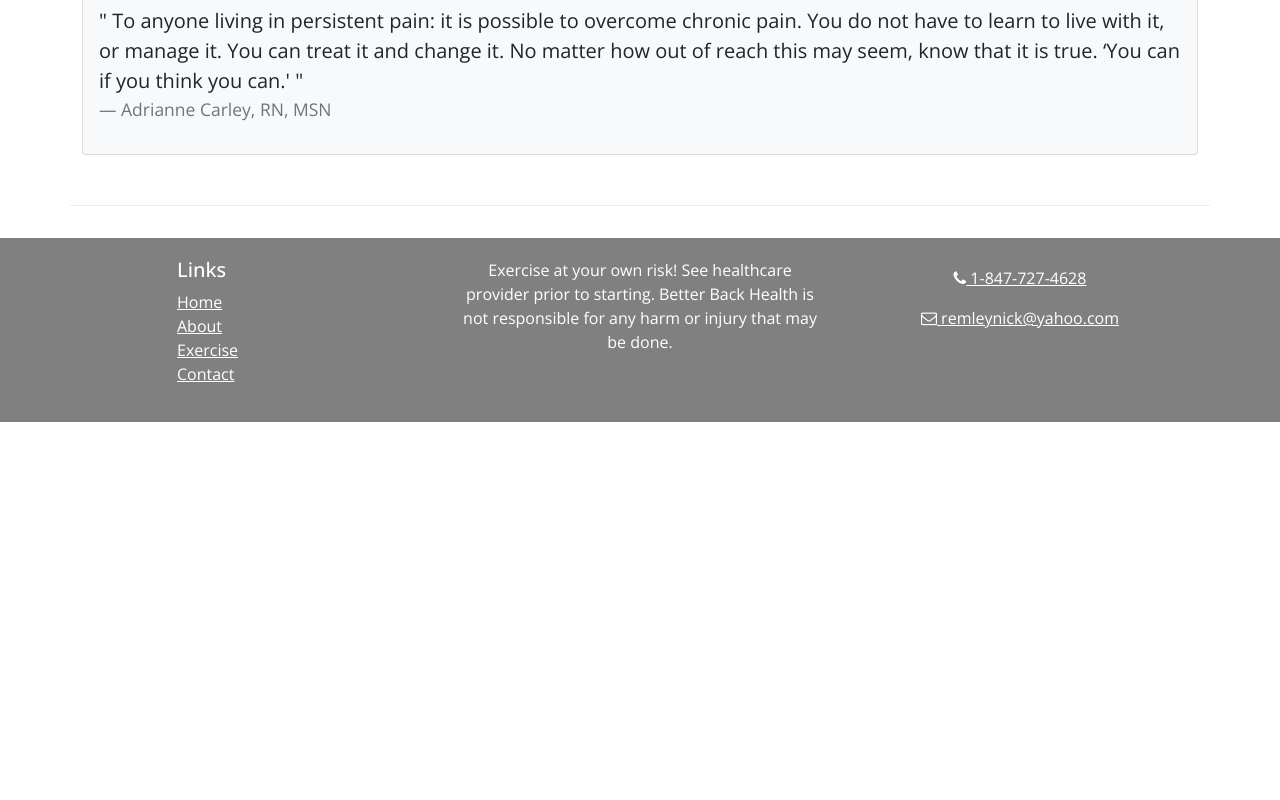
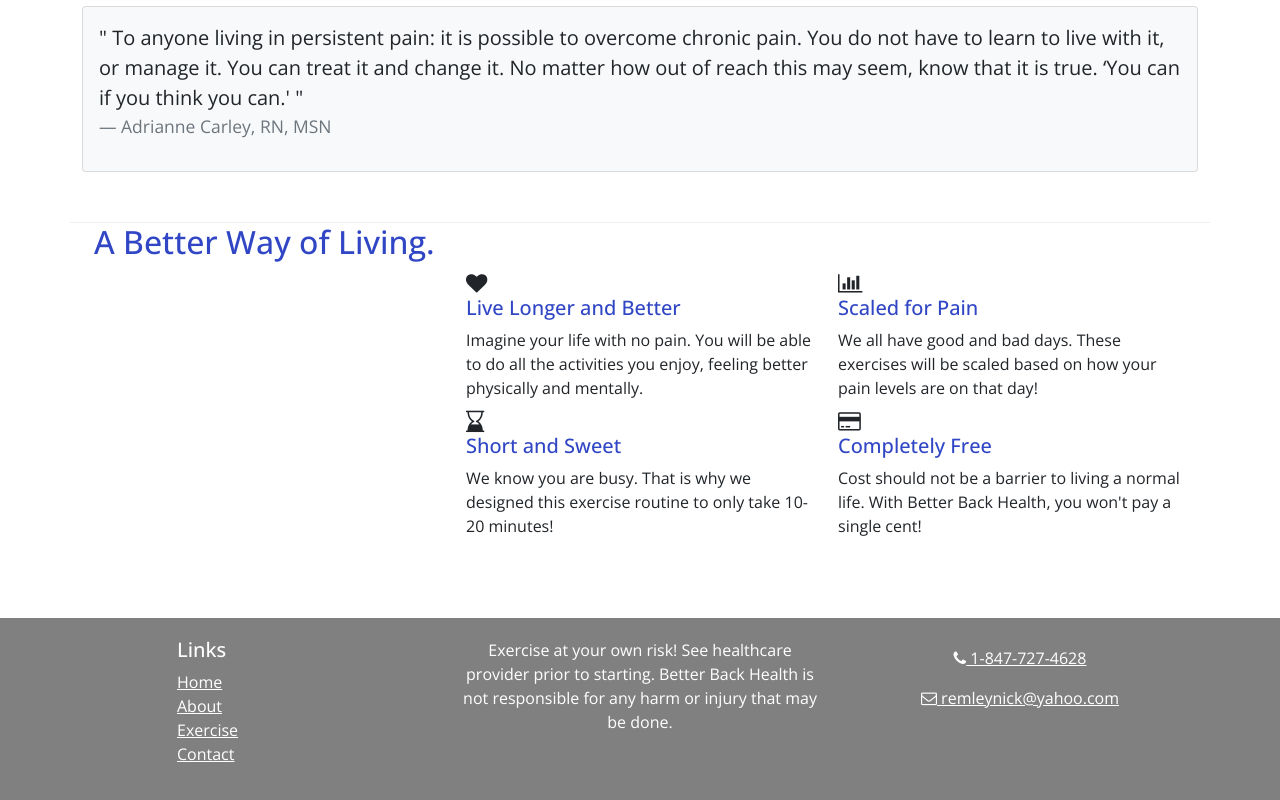
Before and after one commit to RemleyNick/react-portfolio, a React (Create React App) app: page /about in a window 1280 px wide. Shown: the part 634-1434 px from the top of the page. Before the commit the page ends 1056 px from the top, so only its background shows below. Built offline with nearby package versions, Linux system fonts and the light colour scheme.

Commit message:
ProgramDetail feature

```diff
--- a/src/components/SubHeader.js
+++ b/src/components/SubHeader.js
@@ -11,6 +11,7 @@ const SubHeader = ({ current }) => {
                     </BreadcrumbItem>
                     <BreadcrumbItem active>{current}</BreadcrumbItem>
                 </Breadcrumb>
+                <hr />
             </Col>
         </Row>
     );
--- /dev/null
+++ b/src/features/ProgramDetail.js
@@ -0,0 +1,39 @@
+import { Col, Row, Container } from "reactstrap";
+
+const ProgramDetail = () => {
+    return (
+        <Container>
+            <Row>
+                <Col lg='4'>
+                    <h2>A Better Way of Living.</h2>
+                </Col>
+                <Col lg='8' className="mb-5 mt-5">
+                    <Row className="row-cols-1 row-cols-md-2">
+                        <Col>
+                            <i class="fa fa-heart fa-lg mb-1"></i>
+                            <h2 class="h5">Live Longer and Better</h2>
+                            <p class="mb-0">Imagine your life with no pain. You will be able to do all the activities you enjoy, feeling better physically and mentally.</p>
+                        </Col>
+                        <Col>
+                            <i class="fa fa-bar-chart fa-lg mb-1"></i>
+                            <h2 class="h5">Scaled for Pain</h2>
+                            <p class="mb-0">We all have good and bad days. These exercises will be scaled based on how your pain levels are on that day!</p>
+                        </Col>
+                        <Col className="mt-2">
+                            <i class="fa fa-hourglass-end fa-lg mb-1"></i>
+                            <h2 class="h5">Short and Sweet</h2>
+                            <p class="mb-0">We know you are busy. That is why we designed this exercise routine to only take 10-20 minutes!</p>
+                        </Col>
+                        <Col className="mt-2">
+                            <i class="fa fa-credit-card fa-lg mb-1"></i>
+                            <h2 class="h5">Completely Free</h2>
+                            <p class="mb-0">Cost should not be a barrier to living a normal life. With Better Back Health, you won't pay a single cent!</p>
+                        </Col>
+                    </Row>
+                </Col>
+            </Row>
+        </Container>
+    );
+}
+
+export default ProgramDetail;
--- a/src/pages/AboutPage.js
+++ b/src/pages/AboutPage.js
@@ -1,5 +1,6 @@
 import SubHeader from "../components/SubHeader";
 import { Col, Row, Container, Card, CardBody, CardHeader } from "reactstrap";
+import ProgramDetail from "../features/ProgramDetail";
 
 const AboutPage = () => {
     return (
@@ -68,6 +69,7 @@ const AboutPage = () => {
                     </Card>
                 </Col>
             </Row>
+            <ProgramDetail />
         </Container>
     );
 };
--- a/src/pages/HomePage.js
+++ b/src/pages/HomePage.js
@@ -1,5 +1,6 @@
 import SubHeader from "../components/SubHeader";
 import HomeVideo from "../features/HomeVideo";
+
 
 const HomePage = () => {
     return (
```
